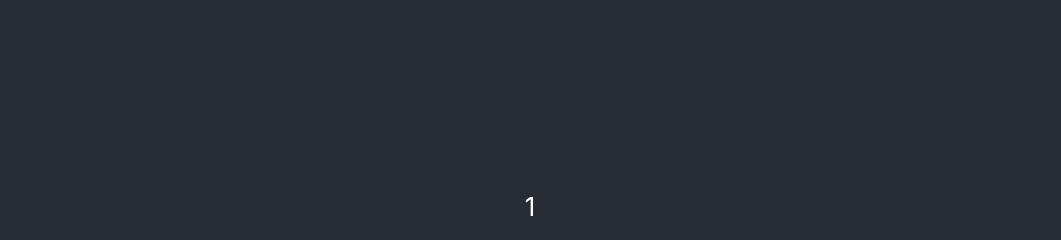
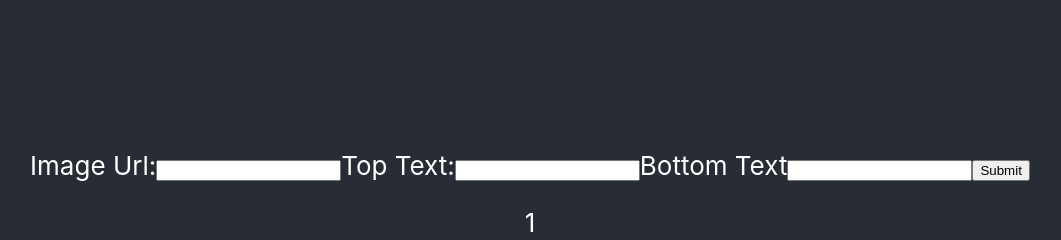
Before and after one commit to ethandeg/react-redux-meme-generator, a React (Create React App) app: page / in a window 1280 px wide. Shown: the top 240 px of the page, without its empty margins (110-1171 px from the left). Built offline with nearby package versions, Linux system fonts and the light colour scheme.

Commit message:
upload for the night, working on bug in form

```diff
--- /dev/null
+++ b/src/MemeForm.js
@@ -0,0 +1,36 @@
+import {useState} from "react"
+import {useDispatch} from "react-redux"
+const MemeForm = () => {
+    const INITIAL_STATE = {img: '', topText:'', bottomText:''}
+    const [formData, setFormData] = useState(INITIAL_STATE)
+    const handleChange = e => {
+        const {name, value} = e.target;
+        setFormData(formData => ({
+            ...formData,
+            [name] : value
+        }))
+    }
+    const dispatch = useDispatch()
+    const handleSubmit = (e) => {
+        e.preventDefault()
+        formData.id = 2
+        dispatch({type: 'ADD', payload: formData})
+
+    }
+
+    return (
+        <form onSubmit={handleSubmit}>
+            <label htmlFor='img'>Image Url:</label>
+            <input type="text" id='img' name='img' onChange={handleChange} value={formData.img}/>
+            <label htmlFor='top-text'>Top Text:</label>
+            <input type="text" id='top-text' name='top-text' onChange={handleChange} value={formData.topText}/>
+            <label htmlFor='bottom-text'>Bottom Text</label>
+            <input type="text" id='bottom-text' name='bottom-text' onChange={handleChange} value={formData.bottomText}/>
+            <button>Submit</button>
+        </form>
+
+    )
+}
+
+
+export default MemeForm
--- a/src/MemeList.js
+++ b/src/MemeList.js
@@ -1,13 +1,13 @@
 import {useSelector} from "react-redux"
+import MemeForm from "./MemeForm"
 import Meme from "./Meme"
 const MemeList = () => {
     const memes = useSelector(store => store.memes)
     return (
         <>
+        <MemeForm />
         {memes.map(meme => (
-            <>
             <Meme key={meme.id} meme={meme} />
-            </>
         ))}
         </>
     )
```
